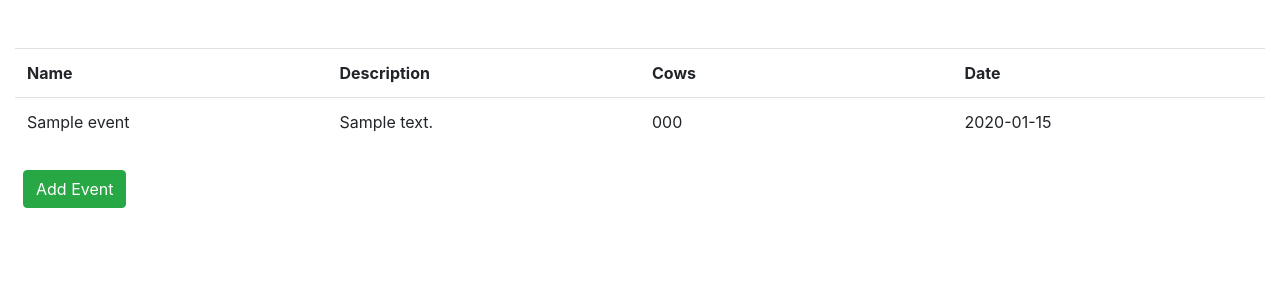
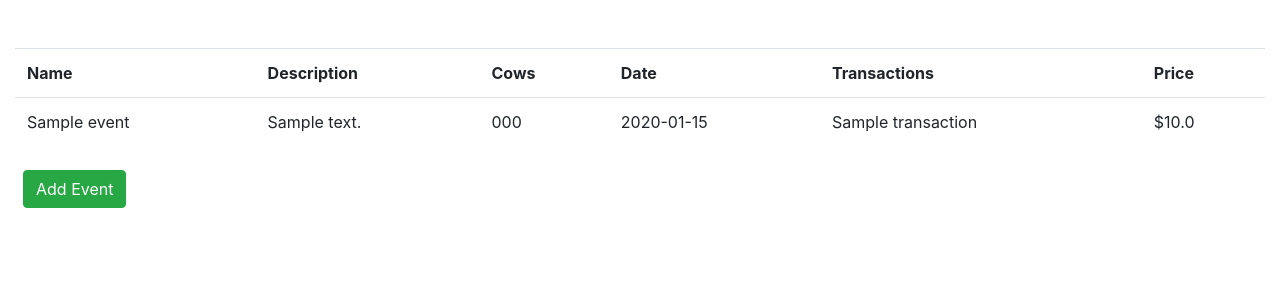
Before and after one commit to jforseth210/CattleDatabase, a Flask app: page /events in a window 1280 px wide. Shown: the part 56-356 px from the top of the page. Run offline with Flask 2, Linux system fonts and the light colour scheme; tables that the repository leaves empty hold one stand-in row (values such as "Sample post"); some libraries are stand-ins or nearby versions.

Commit message:
Add transactions to event table

```diff
--- a/templates/events.html
+++ b/templates/events.html
@@ -8,20 +8,28 @@
 <th>Description</th>
 <th>Cows</th>
 <th>Date</th>
+<th>Transactions</th>
+<th>Price</th>
 </tr>
 {% for event in events|sort(attribute='date') %}
         <tr class="clickable-tr" onclick="window.location.href = '/event/{{event.event_id}}';">
-    <td class="w-25">
+    <td>
         <h7>{{event.name}}<h7>
     </td>
-    <td class="w-25">
+    <td>
         <h7>{{event.description}}<h7>
     </td>
     <td>
         <h7>{% for cow in event.get_cows() %} {{cow.tag_number}}{% if not loop.last %}, {% endif %}{% endfor %}</h7>
-        <td class="w-25">
+        <td>
             <h7>{{event.date}}<h7>
         </td>
+    </td>
+    <td>
+        <h7>{% for transaction in event.transactions %} {{transaction.name}}{% if not loop.last %}, {% endif %}{% endfor %}<h7>
+    </td>
+    <td>
+        <h7>${{ event.transactions | sum(attribute="amount")}}<h7>
     </td>
 </tr>
 {% endfor %}
```
